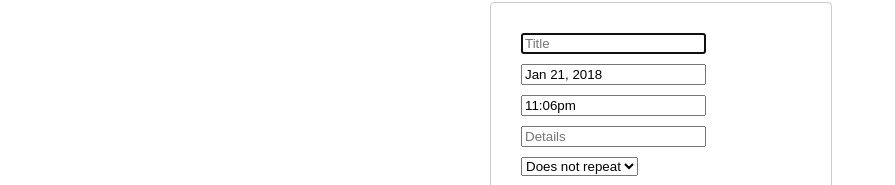
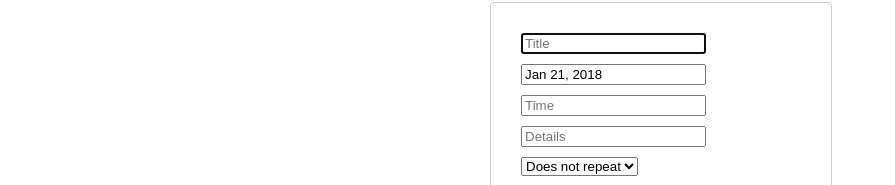
Before and after one commit to sequoian/calendar, a React (Create React App) app in the folder client/: page / in a window 1280 px wide. Both pictures are taken after a click on the button "New Event". Shown: the part 148-333 px from the top of the page, without its empty margins (0-895 px from the left). Built offline with nearby package versions, Linux system fonts and the light colour scheme.

Commit message:
format time

```diff
--- a/client/src/App.js
+++ b/client/src/App.js
@@ -32,7 +32,6 @@ class App extends Component {
   }
 
   render() {
-    const now = moment()
     return (
       <div className="App">
         <button
@@ -43,10 +42,7 @@ class App extends Component {
           style={modalStyle}
           onRequestClose={this.closeModal}
         >
-        <EventForm
-          day={now}
-          time={now.format('h:mma')}
-        />
+        <EventForm />
         </Modal>
 
       </div>
--- a/client/src/components/EventForm.js
+++ b/client/src/components/EventForm.js
@@ -16,6 +16,8 @@ class EventFormContainer extends Component {
       details: this.props.description || ''
     }
     this.update = this.update.bind(this)
+    this.updateDay = this.updateDay.bind(this)
+    this.formatTime = this.formatTime.bind(this)
   }
 
   update(event) {
@@ -25,10 +27,30 @@ class EventFormContainer extends Component {
     })
   }
 
-  updateDay(event) {
+  updateDay(value) {
     this.setState({
-      day: event.target.value
+      day: value
     })
+  }
+
+  formatTime(event) {
+    const {value} = event.target
+    const newTime = moment(value, [
+      'h:mma',
+      'hmma',
+      'H:mm',
+      'Hmm'
+    ])
+    if (newTime.isValid()) {
+      this.setState({
+        time: newTime.format('h:mma')
+      })
+    }
+    else {
+      this.setState({
+        time: ''
+      })
+    }
   }
 
   render() {
@@ -40,12 +62,14 @@ class EventFormContainer extends Component {
         time={time}
         details={details}
         update={this.update}
+        updateDay={this.updateDay}
+        formatTime={this.formatTime}
       />
     )
   }
 }
 
-const EventForm = ({title, day, time, details, update, updateDay}) => (
+const EventForm = ({title, day, time, details, update, updateDay, formatTime}) => (
   <form className="event-form">
     <input
       name="title"
@@ -66,16 +90,7 @@ const EventForm = ({title, day, time, details, update, updateDay}) => (
       value={time}
       onChange={update}
       placeholder="Time"
-      onBlur={(e) => {
-        const val = e.target.value
-        const m = moment(val, [
-          'h:mma',
-          'hmma',
-          'H:mm',
-          'Hmm'
-        ])
-        console.log(m.format('h:mma'))
-      }}
+      onBlur={formatTime}
     />
     <input
       name="details"
```
